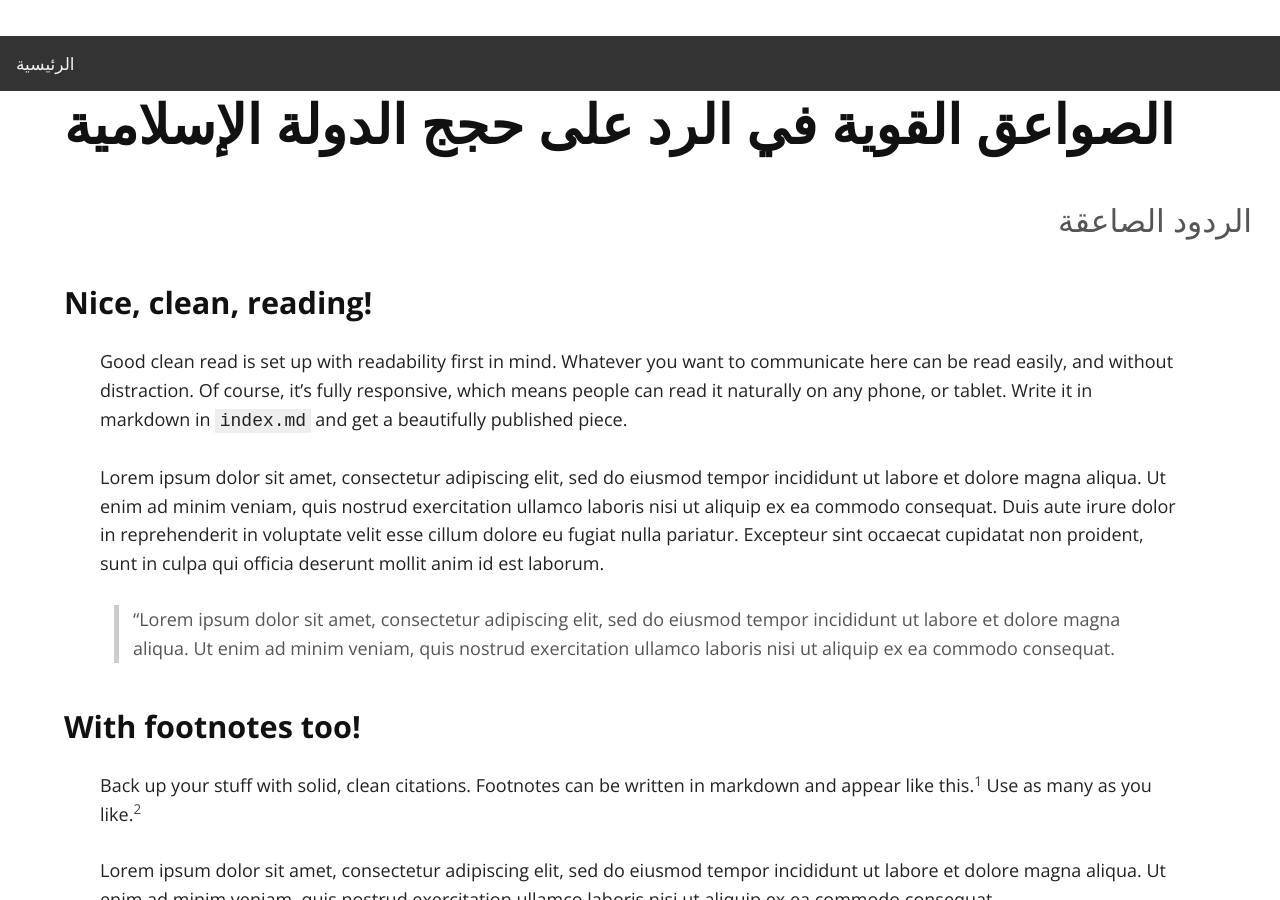
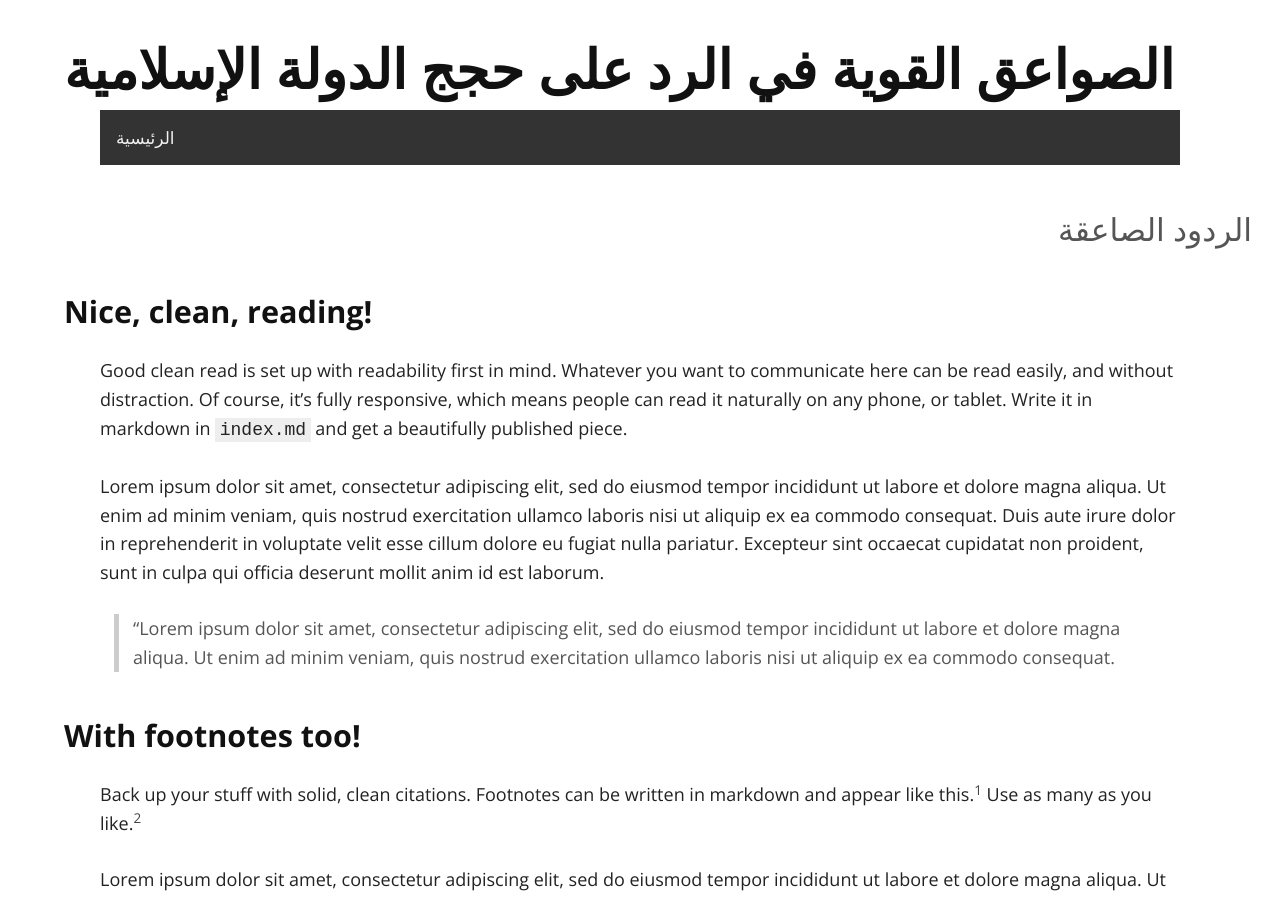
Before and after one commit to TruthPursue/TruthPursue.github.io, a Jekyll site: the page built from index.md, in a window 1280 px wide and 900 px high. Built offline with Jekyll 4.4.1, drawn with Linux system fonts in a browser that asks for light colours; nearby versions of some CDN libraries.

Commit message:
adding nav bar - 2

```diff
--- a/_layouts/default.html
+++ b/_layouts/default.html
@@ -36,19 +36,19 @@
         }
     }
 </script>
-<div>
-    <ul class="topnav" id="myTopnav">
-        <li><a href="/">الرئيسية</a></li>
-        <li class="icon">
-            <a href="javascript:void(0);" onclick="responsive()">&#9776;</a>
-        </li>
-    </ul>
-</div>
 <article>
     <div class="container">
         <h1>
             <a href="./">{{ site.tag_text }}</a>
         </h1>
+        <div>
+            <ul class="topnav" id="myTopnav">
+                <li><a href="/">الرئيسية</a></li>
+                <li class="icon">
+                    <a href="javascript:void(0);" onclick="responsive()">&#9776;</a>
+                </li>
+            </ul>
+        </div>
         {{ content }}
     </div>
 </article>
```
